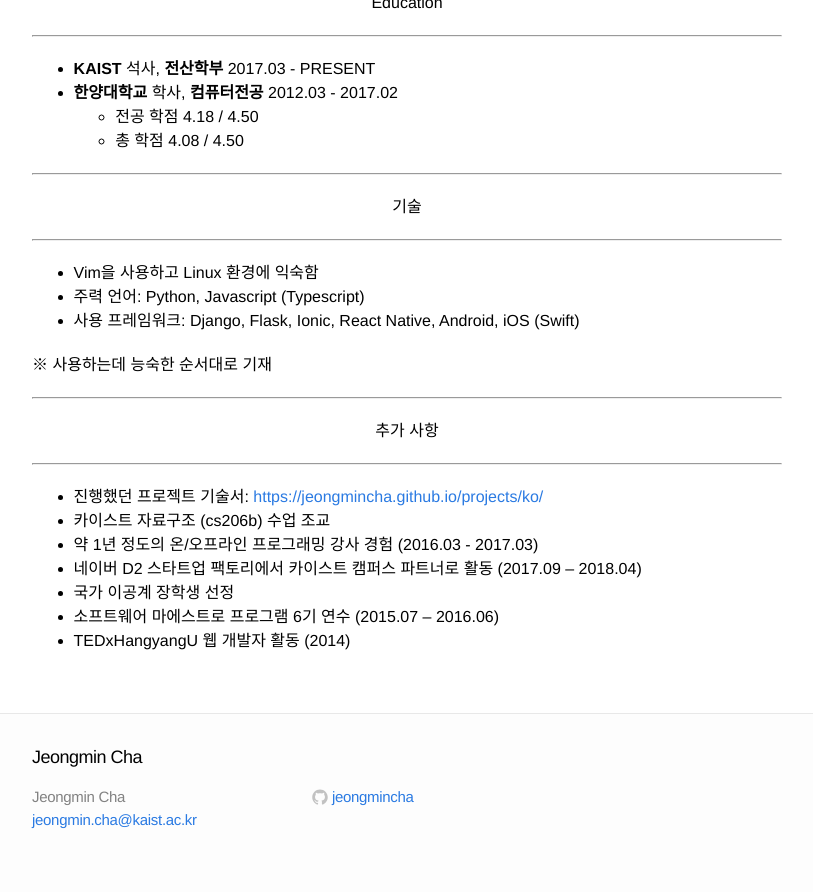
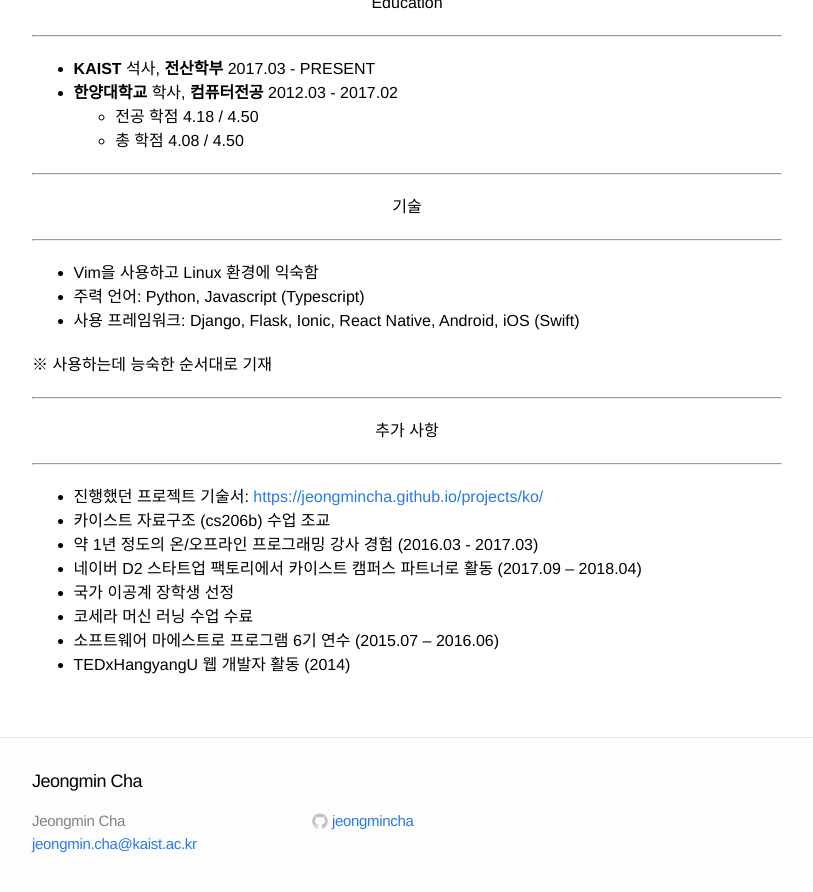
Before and after one commit to JeongMinCha/jeongmincha.github.com, a Jekyll site: the page built from resume-KO.md, in a window 1280 px wide and 900 px high, scrolled down 1585 px. Shown: the top 892 px of the window, without its empty margins (208-1021 px from the left). Built offline with Jekyll 4.4.1, drawn with Linux system fonts in a browser that asks for light colours.

```diff
--- a/resume-KO.md
+++ b/resume-KO.md
@@ -81,5 +81,6 @@ permalink: /resume/ko/
 - 약 1년 정도의 온/오프라인 프로그래밍 강사 경험 (2016.03 - 2017.03)
 - 네이버 D2 스타트업 팩토리에서 카이스트 캠퍼스 파트너로 활동 (2017.09 – 2018.04)
 - 국가 이공계 장학생 선정
+- 코세라 머신 러닝 수업 수료
 - 소프트웨어 마에스트로 프로그램 6기 연수 (2015.07 – 2016.06)
 - TEDxHangyangU 웹 개발자 활동 (2014)
```
Also changed, not shown: resume-EN.md (+1 -0 lines), 1 other file.
